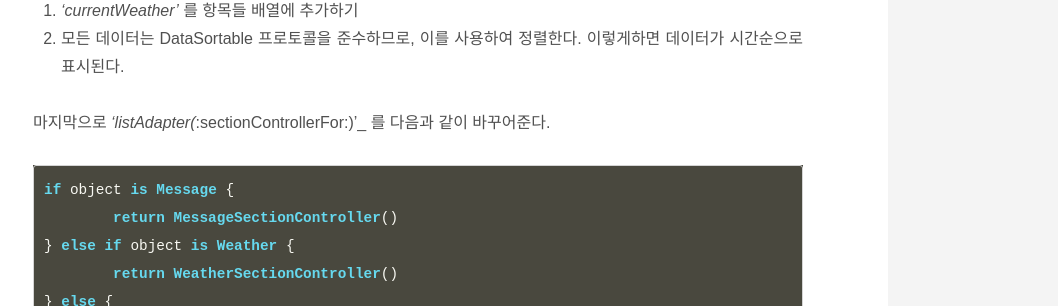
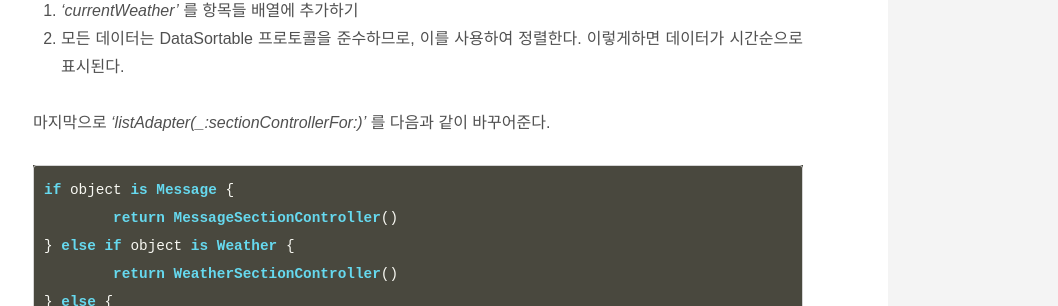
Before and after one commit to ThroughKim/throughkim.github.com, a Jekyll site: the page built from _posts/2017-01-12-IGListKit.md, in a window 1280 px wide and 900 px high, scrolled down 21398 px. Shown: the part 146-452 px from the top of the window, without its empty margins (222-1280 px from the left). Built offline with Jekyll 4.4.1, drawn with Linux system fonts in a browser that asks for light colours; some web fonts are replaced.

Commit message:
upload blog

````diff
--- a/_posts/2017-01-12-IGListKit.md
+++ b/_posts/2017-01-12-IGListKit.md
@@ -553,7 +553,7 @@ return items.sorted(by: { (left: Any, right: Any) -> Bool in
 1. _'currentWeather'_ 를 항목들 배열에 추가하기
 2. 모든 데이터는 DataSortable 프로토콜을 준수하므로, 이를 사용하여 정렬한다. 이렇게하면 데이터가 시간순으로 표시된다.
 
-마지막으로 _'listAdapter(_:sectionControllerFor:)'_ 를 다음과 같이 바꾸어준다.
+마지막으로 _'listAdapter(\_:sectionControllerFor:)'_ 를 다음과 같이 바꾸어준다.
 
 ```swift
 if object is Message {
````
